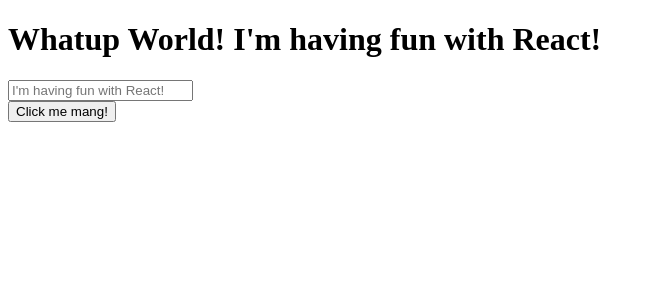
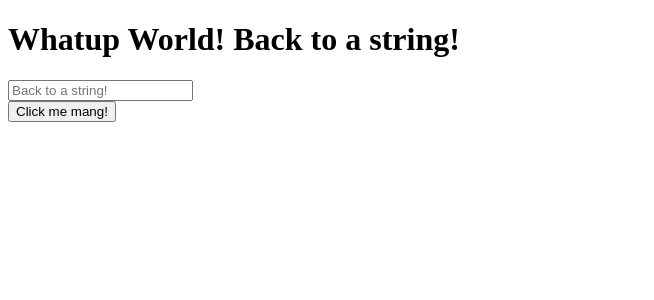
Before and after one commit to przekwas/react-extra-fun, a React (Create React App) app: page / in a window 1280 px wide. Shown: the top 300 px of the page, without its empty margins (0-654 px from the left). Built offline with nearby package versions, Linux system fonts and the light colour scheme.

Commit message:
bonus section done

```diff
--- a/src/components/App.jsx
+++ b/src/components/App.jsx
@@ -5,10 +5,10 @@
 // }
 
 class App extends React.Component {
-    constructor(props) {
-        super(props);
+    constructor() {
+        super();
         this.state = {
-            text: "I'm having fun with React!",
+            text: "Back to a string!",
             newInput: "",
             hasLoaded: false
         }
```
